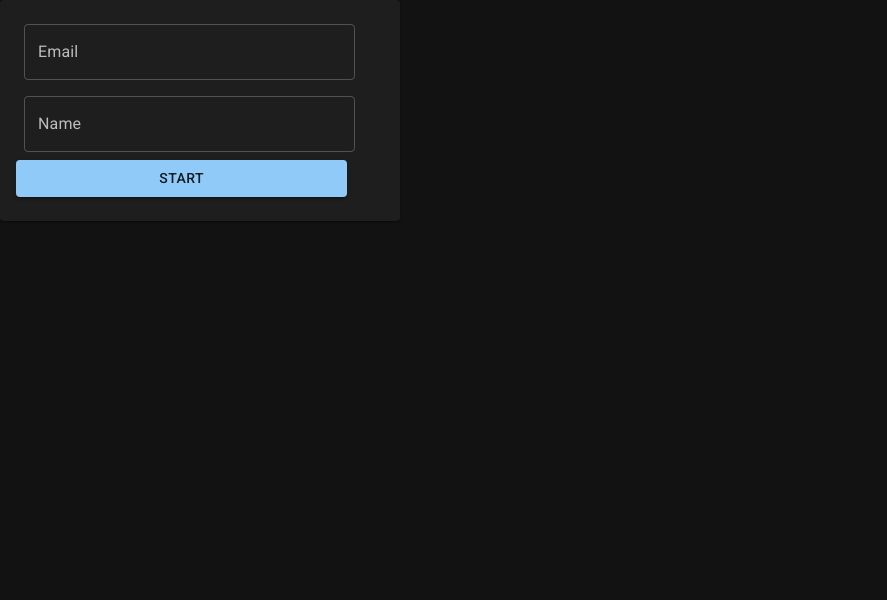
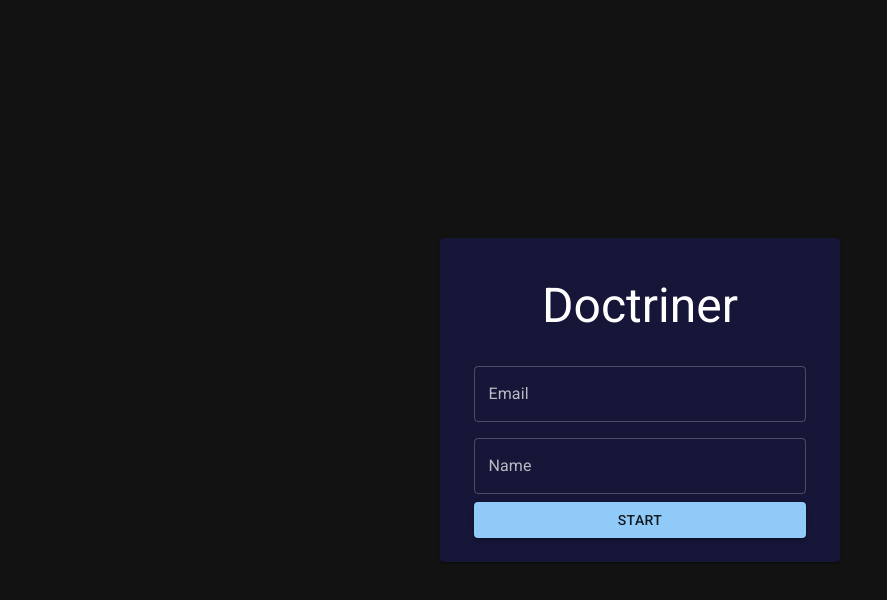
Before and after one commit to Pasha3amok/doctriner, a React (Create React App) app: page / in a window 1280 px wide. Shown: the top 600 px of the page, without its empty margins (0-887 px from the left). Built offline with nearby package versions, Linux system fonts and the light colour scheme.

Commit message:
add get value properties

```diff
--- a/src/components/Login.js
+++ b/src/components/Login.js
@@ -1,24 +1,55 @@
-import React from 'react'
-import { Box, Button, Card, CardContent, TextField } from '@mui/material'
+import React, { useState } from 'react'
+import { Box, Button, Card, CardContent, TextField, Typography } from '@mui/material'
+import Center from './Center'
+import useForm from '../hooks/useForm'
+
+const getFreshModel = () =>({
+	name:'',
+	email:''
+})
 
 export default function Login() {
+
+const{
+	values,
+	setValues,
+	errors,
+	setErrors,
+	handleInputChange
+} = useForm(getFreshModel);
+
+const login = e => {
+	e.preventDefault();
+	console.log(values)
+}
+
   return (
-	<Card sx={{width:400}}>
-		<CardContent>
+	<Center>
+		<Card sx={{width:400,
+				   backgroundColor:'rgba(10, 9, 45, 1)'
+					 }}>
+			<CardContent sx={{textAlign:'center'}}>
+				<Typography variant='h3' sx={{my:3}}>
+					Doctriner
+				</Typography>
 				<Box sx={{
 					'& .MuiTextField-root':{
 						margin:1,
 						width:'90%'
 					}
 				}}>
-				<form noValidate>
+					<form noValidate onSubmit={login}>
 						<TextField
 						label="Email"
 						name="email"
+						value={values.email}
+						onChange={handleInputChange}
 						variant="outlined"/>
 						<TextField
 						label="Name"
 						name="name"
+						value={values.name}
+						onChange={handleInputChange}
 						variant="outlined"/>
 						<Button
 						type="submit"
@@ -29,5 +60,6 @@ export default function Login() {
 				</Box>
 			</CardContent>
 		</Card>
+	</Center>
   )
 }
```
Lines whose indentation alone changed are shown as unchanged.
